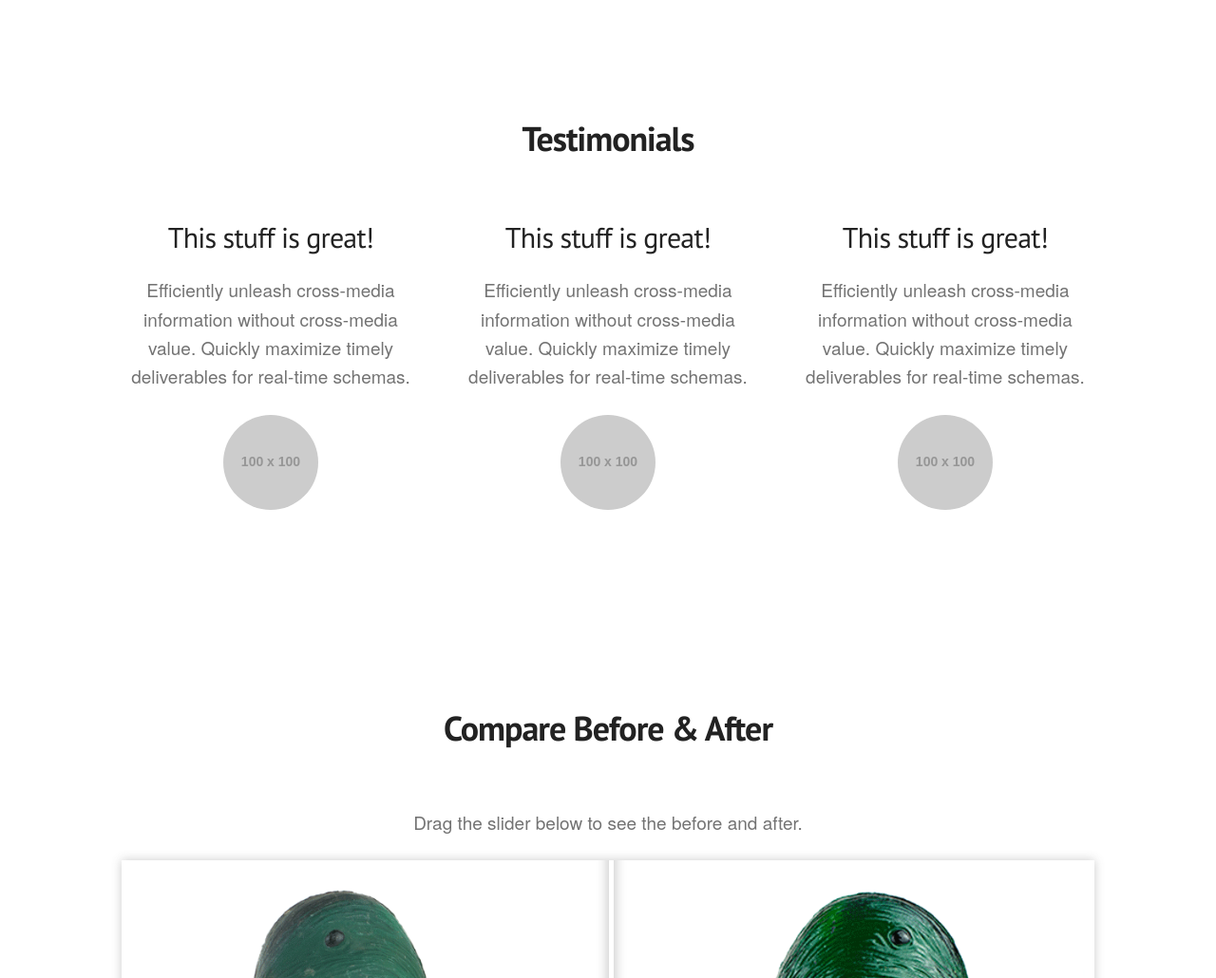
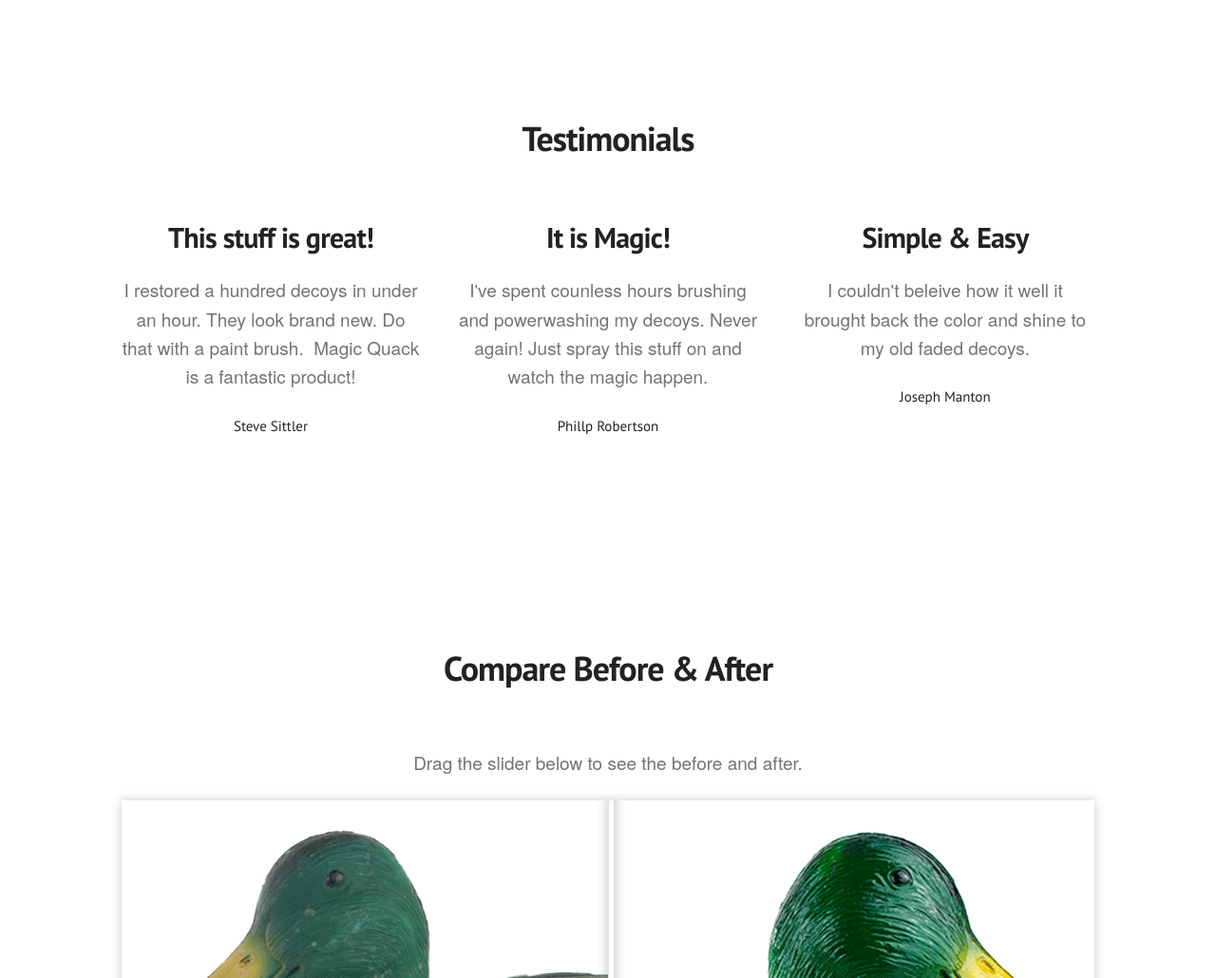
Before and after one commit to heymagruder/magicquack, a plain HTML site: page index.html in a window 1280 px wide. Shown: the part 1338-2368 px from the top of the page at 95% size. Drawn offline with nearby package versions, Linux system fonts and the light colour scheme; placeholder pictures from the web are drawn by us; files whose address does not match are found by name.

Commit message:
updated to Testimonials

```diff
--- a/index.html
+++ b/index.html
@@ -101,19 +101,22 @@
     <h3 class="center-title">Testimonials</h3>
         <div class="row">
               <div class="one-third column center avatar">
-                <h4>This stuff is great!</h4>
-                <p>Efficiently unleash cross-media information without cross-media value. Quickly maximize timely deliverables for real-time schemas.</p>
-                <img src="http://via.placeholder.com/100x100">
+                <h4><b>This stuff is great!</b></h4>
+                <p>I restored a hundred decoys in under an hour. They look brand new. Do that with a paint brush.  Magic Quack is a fantastic product!</p>
+                <h6>Steve Sittler</h6>
+                <!-- <img src="http://via.placeholder.com/100x100"> -->
             </div>
             <div class="one-third column center avatar">
-                <h4>This stuff is great!</h4>
-                <p>Efficiently unleash cross-media information without cross-media value. Quickly maximize timely deliverables for real-time schemas.</p>
-                <img src="http://via.placeholder.com/100x100">
+                <h4><b>It is Magic!</b></h4>
+                <p>I've spent counless hours brushing and powerwashing my decoys. Never again! Just spray this stuff on and watch the magic happen.</p>
+                <h6>Phillp Robertson</h6>
+                <!-- <img src="http://via.placeholder.com/100x100"> -->
             </div>
             <div class="one-third column center avatar">
-                <h4>This stuff is great!</h4>
-                <p>Efficiently unleash cross-media information without cross-media value. Quickly maximize timely deliverables for real-time schemas.</p>
-                <img src="http://via.placeholder.com/100x100">
+                <h4><b>Simple & Easy</b></h4>
+                <p>I couldn't beleive how it well it brought back the color and shine to my old faded decoys.</p>
+                <h6>Joseph Manton</h6>
+               <!--  <img src="http://via.placeholder.com/100x100"> -->
             </div>
 
         </div>
```
